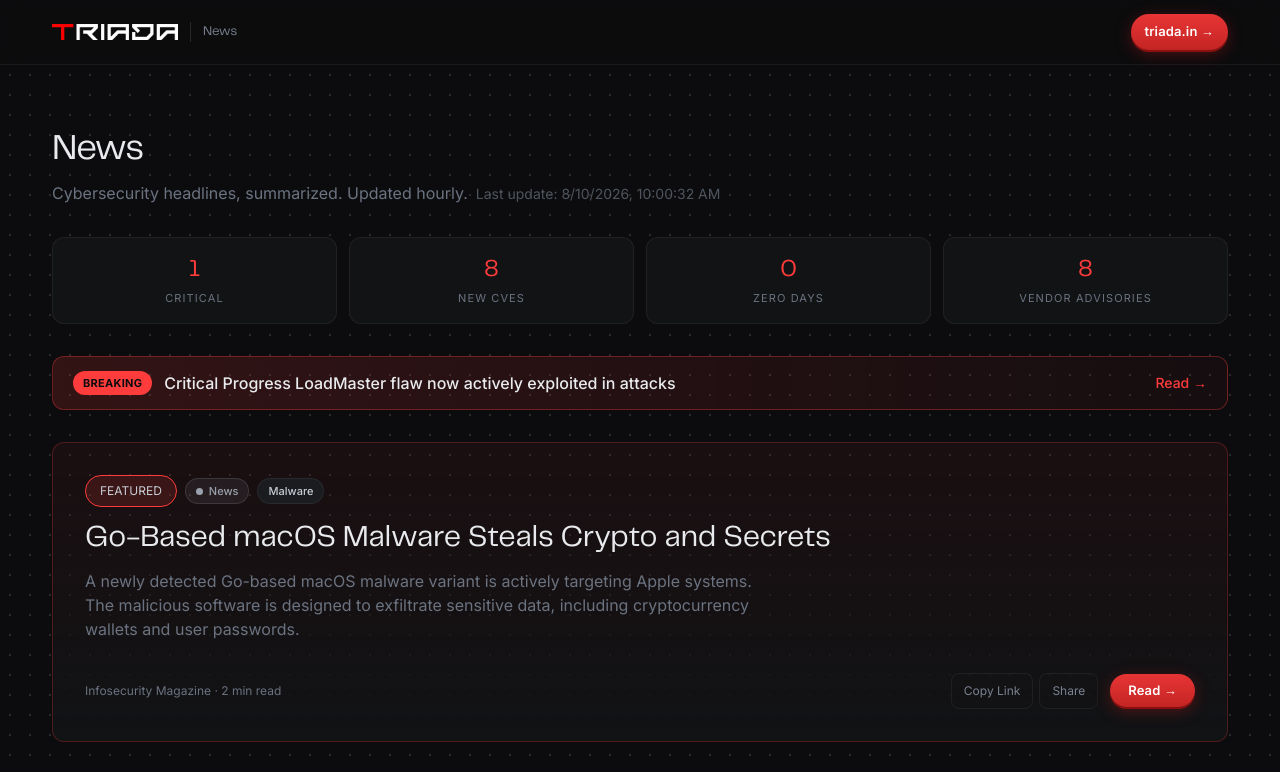
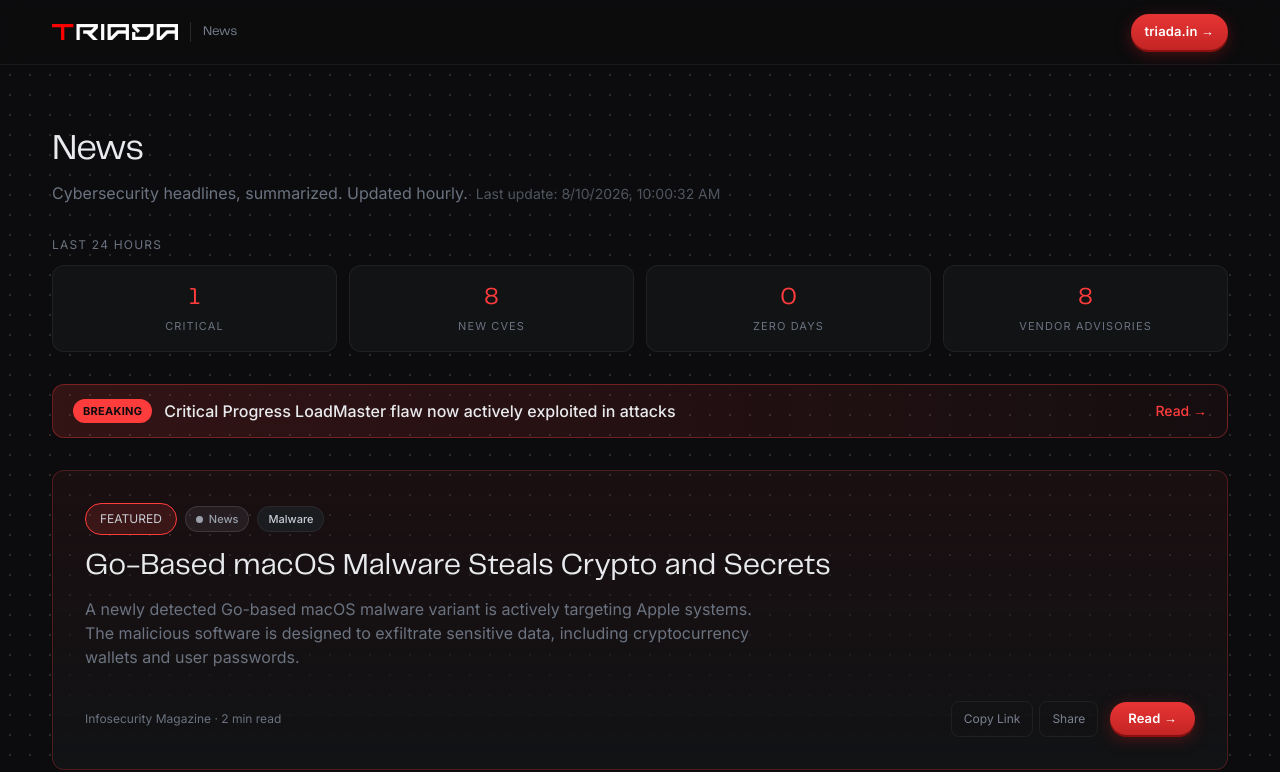
Before and after one commit to Team-Triada/triada-news, a Next.js app: page / in a window 1280 px wide. Shown: the top 772 px of the page. Built offline with nearby package versions, Linux system fonts and the light colour scheme.

Commit message:
Label daily digest stats as last 24 hours
Critical/CVE/zero-day/advisory counts in the digest tiles only cover
the last 24h, while the same counts elsewhere reflect the full
dataset. Numbers were both correct but looked contradictory without
a label distinguishing the scopes.

```diff
--- a/app/components/DailyDigest.tsx
+++ b/app/components/DailyDigest.tsx
@@ -16,6 +16,8 @@ export default function DailyDigest({ items }: { items: NewsItem[] }) {
   ];
 
   return (
+    <div className="flex flex-col gap-3">
+      <span className="text-xs uppercase tracking-widest text-muted-foreground">Last 24 hours</span>
       <div className="grid grid-cols-2 gap-3 sm:grid-cols-4">
         {stats.map((s) => (
           <div key={s.label} className="card-surface flex flex-col items-center gap-1 py-4">
@@ -26,5 +28,6 @@ export default function DailyDigest({ items }: { items: NewsItem[] }) {
           </div>
         ))}
       </div>
+    </div>
   );
 }
```
Lines whose indentation alone changed are shown as unchanged.
